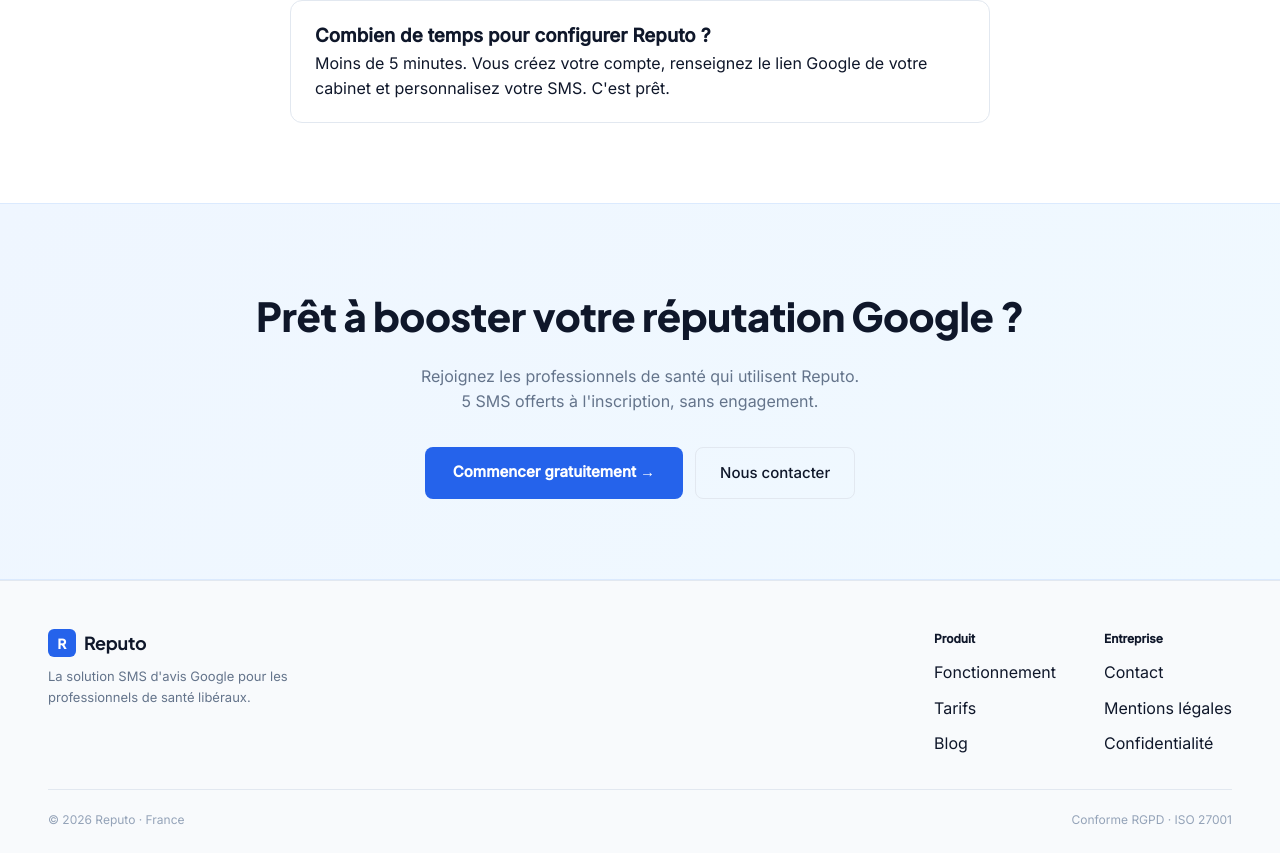
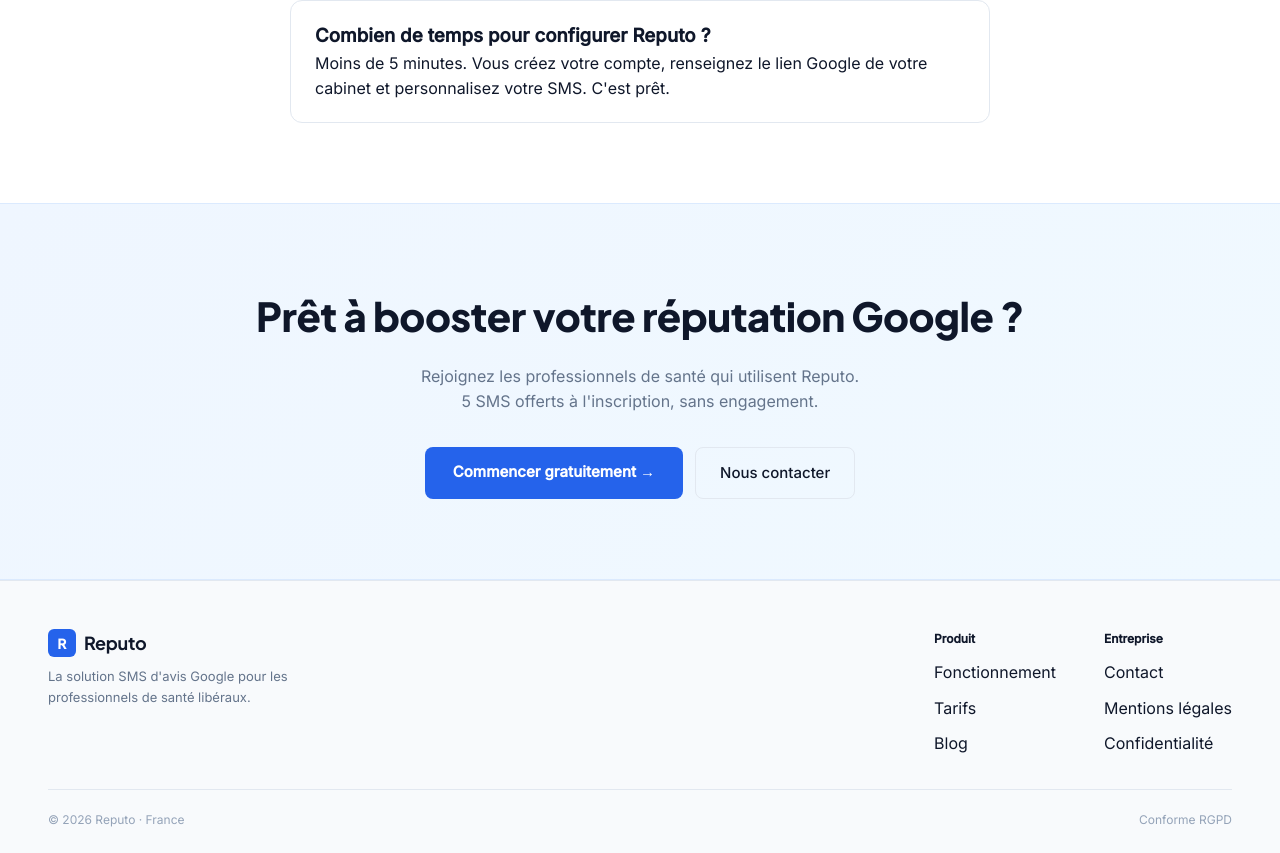
Before and after one commit to mq92330/reputo, a Next.js app: page / in a window 1280 px wide. Shown: the part 5130-5983 px from the top of the page. Built offline with nearby package versions, Linux system fonts and the light colour scheme.

Commit message:
remove ISO 27001

```diff
--- a/app/page.js
+++ b/app/page.js
@@ -322,7 +322,7 @@
         </div>
         <div className={styles.footerBottom}>
           <span>© 2026 Reputo · France</span>
-          <span>Conforme RGPD · ISO 27001</span>
+          <span>Conforme RGPD</span>
         </div>
       </footer>
 
```
